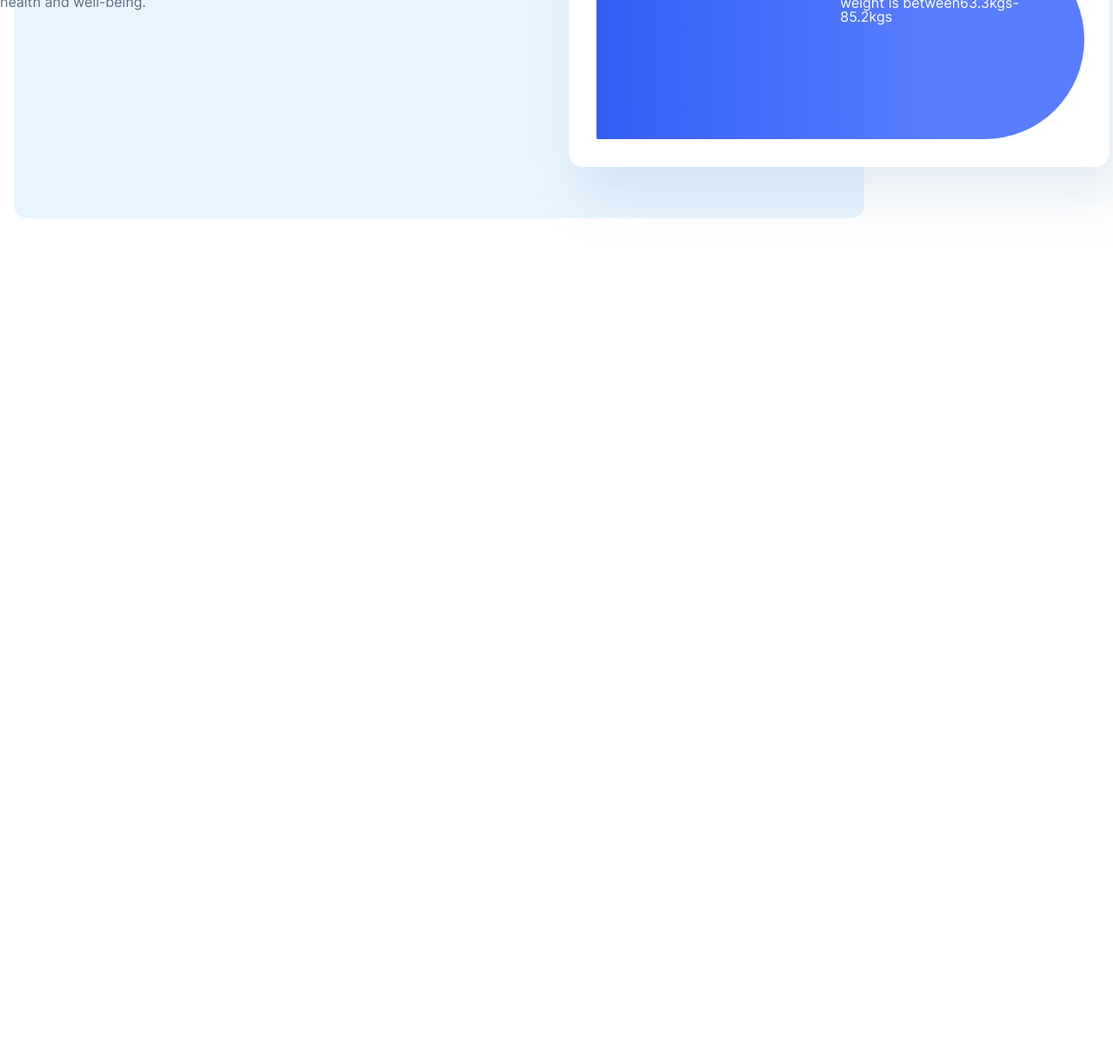
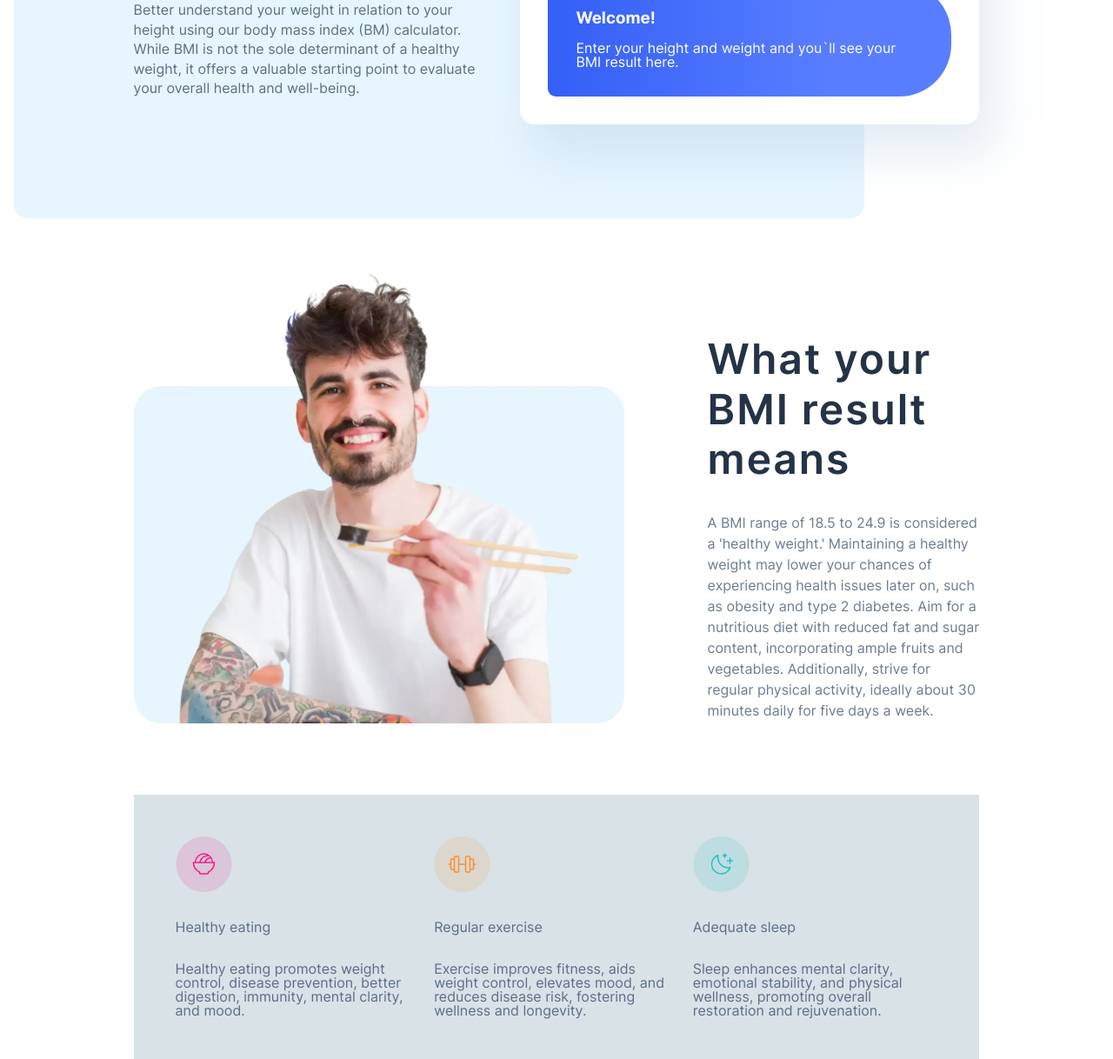
Before and after one commit to CORALIN22/BMI-Calculator, a plain HTML site: page starter-code/index.html in a window 1280 px wide. Shown: the part 486-1704 px from the top of the page at 87% size. Before the commit the page ends 800 px from the top, so only its background shows below. Drawn offline with Linux system fonts and the light colour scheme; files that its build step writes are made by us from their sources.

Commit message:
Tips-Section

```diff
--- a/starter-code/index.html
+++ b/starter-code/index.html
@@ -15,6 +15,7 @@
     <title>Frontend Mentor | Body Mass Index Calculator</title>
   </head>
   <body>
+    <main>
       <div class="container">
         <section class="hero">
           <div class="hero-description">
@@ -51,35 +52,75 @@
                   <input class="custom-input" type="text" id="weight" placeholder="kg" required/>
                 </div>
             </form>
+              <div class="welcome-note">
+                <h3>Welcome!</h3>
+                <p>
+                  Enter your height and weight and you`ll see your BMI result here.
+                </p>
               <div class="result">
                 <div>
-                <p>Your BMI is...</p>
-                <span>23.4</span>
+                  <p class="result-text">Your BMI is...</p>
+                  <span class="result-value">23.4</span>
                 </div>
                 <div>
                 <p>
-                Your BMI suggests you're a<span>healthy weight</span> Your ideal weight is
-                between<span>63.3kgs-85.2kgs</span>
+                  Your BMI suggests you're a healthy weight. Your ideal weight is
+                  between<span class="result-ideal">63.3kgs-85.2kgs</span>
                 </p>
               </div>
           </div>
-          </div>
-
-        </div>
         </section>
 
-      <!-- What your BMI result means A BMI range of 18.5 to 24.9 is considered a
+        <section class="your-result">
+          <figure class="your-result-img">
+            <img src="./assets/images/image-man-eating.webp" alt="Photo of
+            man eating"/>
+          </figure>
+          <div class="your-result-text">
+            <h2>What your BMI result means</h2>
+            <p>A BMI range of 18.5 to 24.9 is considered a
               'healthy weight.' Maintaining a healthy weight may lower your chances of
               experiencing health issues later on, such as obesity and type 2 diabetes.
               Aim for a nutritious diet with reduced fat and sugar content,
               incorporating ample fruits and vegetables. Additionally, strive for
               regular physical activity, ideally about 30 minutes daily for five days a
-      week. Healthy eating Healthy eating promotes weight control, disease
-      prevention, better digestion, immunity, mental clarity, and mood. Regular
-      exercise Exercise improves fitness, aids weight control, elevates mood,
-      and reduces disease risk, fostering wellness and longevity. Adequate sleep
-      Sleep enhances mental clarity, emotional stability, and physical wellness,
-      promoting overall restoration and rejuvenation. Limitations of BMI
+              week.</p>
+          </div>
+
+        </section>
+
+        <section class="tips-section">
+          <div class="tips">
+            <img src="/starter-code/assets/images/icon-eating.svg" alt="healthy eating">
+            <p class="tips-title">Healthy eating</p>
+            <p class="tips-text">Healthy eating promotes weight control, disease
+              prevention, better digestion, immunity, mental clarity, and mood.</p>
+          </div>
+          <div class="tips">
+            <img src="/starter-code/assets/images/icon-exercise.svg" alt="regular exercise">
+            <p class="tips-title">Regular
+              exercise</p>
+            <p class="tips-text">Exercise improves fitness, aids weight control, elevates mood,
+              and reduces disease risk, fostering wellness and longevity.</p>
+          </div>
+          <div class="tips">
+            <img src="/starter-code/assets/images/icon-sleep.svg" alt="adequate sleep">
+            <p class="tips-title">Adequate sleep</p>
+            <p class="tips-text">Sleep enhances mental clarity, emotional stability, and physical wellness,
+              promoting overall restoration and rejuvenation.</p>
+          </div>
+
+        </section>
+
+
+
+      </div>
+    </main>
+
+
+
+      <!--  Healthy eating
+       Limitations of BMI
       Although BMI is often a practical indicator of healthy weight, it is not
       suited for every person. Specific groups should carefully consider their
       BMI outcomes, and in certain cases, the measurement may not be beneficial
--- a/starter-code/style.css
+++ b/starter-code/style.css
@@ -7,6 +7,7 @@
   margin: 0;
   padding: 0;
   font-family: "Inter", sans-serif;
+  box-sizing: border-box;
 }
 
 html {
@@ -20,8 +21,9 @@ body {
 }
 
 .container {
-  max-width: 90rem;
+  max-width: 1440px;
   margin: 0 auto;
+  padding: 0 9.6em;
 }
 
 .hero-logo {
@@ -31,8 +33,8 @@ body {
 }
 
 .hero {
-  width: 1276px;
-  height: 737px;
+  max-width: 1276px;
+  min-height: 737px;
   display: grid;
   grid-template-columns: 1fr 1fr;
   gap: 2rem;
@@ -94,7 +96,6 @@ body {
   column-gap: 1rem;
   row-gap: 2.4rem;
   margin: 2rem auto;
-  justify-items: center;
 }
 
 .bmi-form .label-down {
@@ -162,13 +163,100 @@ body {
   margin-right: 1rem;
 }
 
+.welcome-note {
+  width: min(500px, 100%);
+  background: linear-gradient(to right, #345ff6, #587dff 70%);
+  border-radius: 9px 60px 60px 9px;
+  color: #fff;
+  padding: 2rem;
+  text-align: left;
+  display: flex;
+  flex-direction: column;
+  justify-content: center;
+  row-gap: 1rem;
+}
+
 .result {
-  width: 89%;
-  height: 10.3rem;
+  max-width: 89%;
+  min-height: 10.3rem;
   background: linear-gradient(to right, #345ff6, #587dff 70%);
-  border-radius: 9px 990px 990px 9px;
+  border-radius: 9px 40px 40px 9px;
   color: #fff;
   display: grid;
   grid-template-columns: 1fr 1fr;
   padding: 2rem;
+
+  display: none;
 }
+
+/* YOUR RESULT SECTION*/
+
+.your-result {
+  max-width: 72.5rem;
+  min-height: 33.3rem;
+  margin: 0 auto;
+  display: grid;
+  grid-template-columns: 1fr 1fr;
+  column-gap: 6rem;
+  margin-bottom: 5rem;
+}
+
+.your-result-img img {
+  width: 564px;
+  height: 533px;
+}
+
+.your-result-text {
+  width: 100%;
+  display: flex;
+  flex-direction: column;
+  align-items: left;
+  justify-content: center;
+  flex-wrap: wrap;
+  gap: 2rem;
+  margin-top: 5rem;
+}
+
+.your-result-text > h2 {
+  font-size: 3rem;
+  line-height: 1.2;
+  font-weight: 600;
+  letter-spacing: 2px;
+  color: #253347;
+}
+
+.your-result-text > p {
+  line-height: 150%;
+  opacity: 0.9;
+}
+
+/* TIPS SECTION*/
+.tips-section {
+  max-width: 100%;
+  display: grid;
+  grid-template-columns: repeat(3, 1fr);
+  padding: 3rem;
+  column-gap: 1rem;
+  background-color: #d8e2e7;
+}
+
+.tips-section::before {
+  max-width: 100%;
+  display: grid;
+  grid-template-columns: repeat(3, 1fr);
+  padding: 3rem;
+  column-gap: 1rem;
+  background-color: #d8e2e7;
+}
+
+.tips {
+  display: flex;
+  flex-direction: column;
+  gap: 2rem;
+  justify-content: start;
+}
+
+.tips > img {
+  width: 65px;
+  height: 64px;
+}
```
Lines whose indentation alone changed are shown as unchanged.
